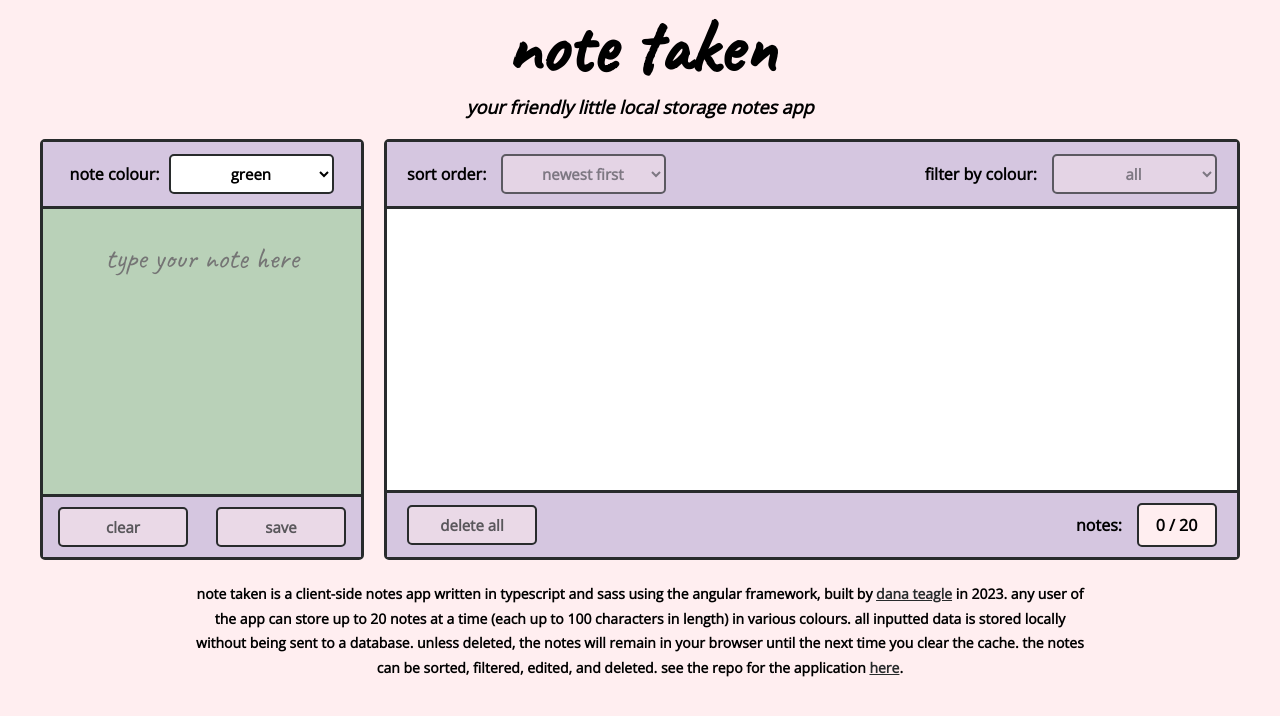
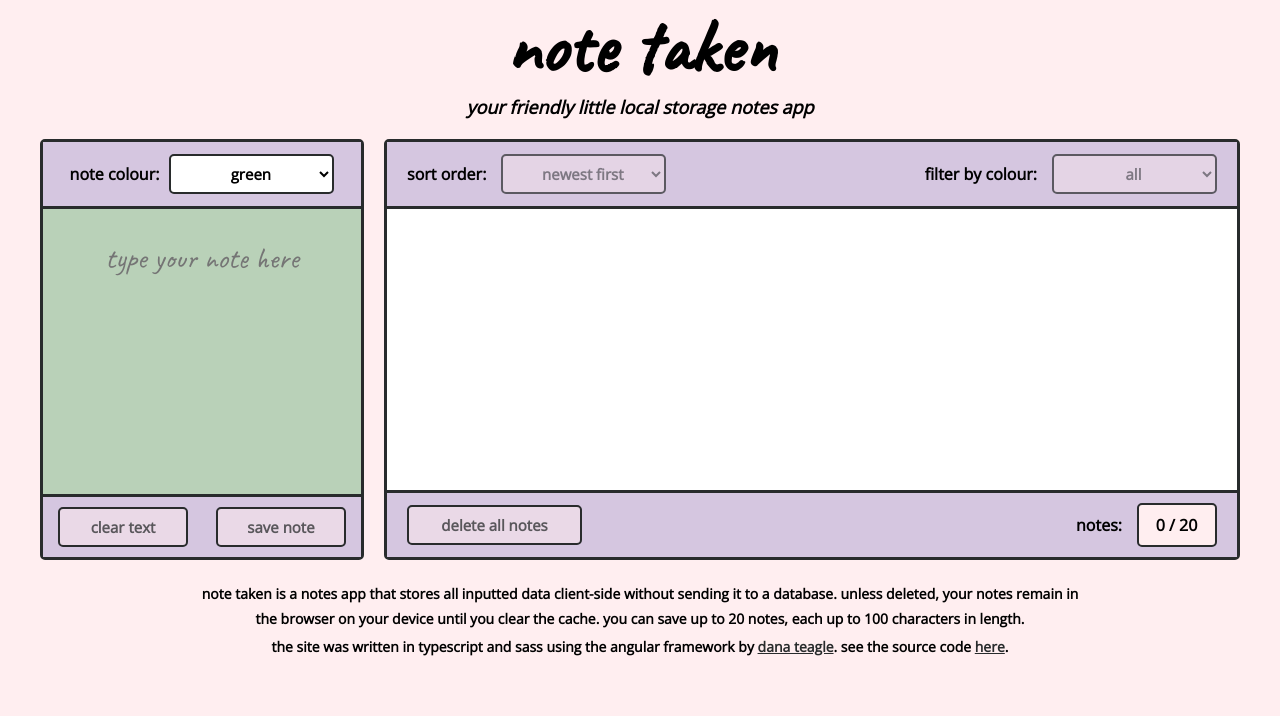
Before and after one commit to torontopubliclibra/note-taken, an Angular app: page / in a window 1280 px wide. Shown: the top 716 px of the page. Built offline with nearby package versions, Linux system fonts and the light colour scheme.

Commit message:
refactor: minor style fixes and changes, and button text and about text improvements

```diff
--- a/src/app/app.component.html
+++ b/src/app/app.component.html
@@ -9,19 +9,19 @@
   <!-- mobile nav -->
   <nav>
     <button *ngIf="allNotes.length === 0 && mobileView !== 'info'" class="mobile-nav-link" disabled>
-      <p>Notebook (0)</p>
+      <p>View notes (0)</p>
     </button>
     <button  *ngIf="allNotes.length > 0 && mobileView === 'notepad'" class="mobile-nav-link" (click)="toggleMobileView('notebook')">
-      <p>Notebook ({{allNotes.length}})</p>
+      <p>View notes ({{allNotes.length}})</p>
     </button>
     <button  *ngIf="allNotes.length > 0 && mobileView === 'notebook'" class="mobile-nav-link" (click)="toggleMobileView('notepad')">
-      <p>Notepad</p>
+      <p>Add note</p>
     </button>
     <button *ngIf="mobileView !== 'info'" class="mobile-nav-link about" (click)="toggleMobileView('info')">
-      <p>About</p>
+      <p>About the site</p>
     </button>
     <button *ngIf="mobileView === 'info'" class="mobile-nav-link about open" (click)="toggleMobileView('notepad')">
-      <p>Back to the app</p>
+      <p>Back to the site</p>
     </button>
   </nav>
 
@@ -49,11 +49,11 @@
 
       <!-- notepad save and clear buttons -->
       <div class="notepad-buttons">
-        <button *ngIf="inputtedText" (click)="saveNote($event)">Save</button>
-        <button *ngIf="!inputtedText" disabled>Save</button>
+        <button *ngIf="inputtedText" (click)="saveNote($event)">Save note</button>
+        <button *ngIf="!inputtedText" disabled>Save note</button>
 
-        <button *ngIf="inputtedText" (click)="clearText()">Clear</button>
-        <button *ngIf="!inputtedText" disabled>Clear</button>
+        <button *ngIf="inputtedText" (click)="clearText()">Clear text</button>
+        <button *ngIf="!inputtedText" disabled>Clear text</button>
       </div>
 
     </div>
@@ -124,8 +124,8 @@
           </div>
         </div>
 
-        <button *ngIf="filteredNotes.length > 0 && colorFilter === 'all'" (click)="deleteAll()">Delete all</button>
-        <button *ngIf="filteredNotes.length <= 0 || colorFilter !== 'all'" disabled>Delete all</button>
+        <button *ngIf="filteredNotes.length > 0 && colorFilter === 'all'" (click)="deleteAll()" class="deleteAll">Delete all notes</button>
+        <button *ngIf="filteredNotes.length <= 0 || colorFilter !== 'all'" class="deleteAll" disabled>Delete all notes</button>
       </div>
 
     </div>
@@ -135,7 +135,10 @@
   <!-- footer section -->
   <footer class="{{mobileView !== 'info' ? 'disabled' : ''}}">
     <p>
-      Note Taken is a client-side notes app written in Typescript and SASS using the Angular framework, built by <a href="https://danateagle.com">Dana Teagle</a> in 2023. Any user of the app can store up to 20 notes at a time (each up to 100 characters in length) in various colours. All inputted data is stored locally without being sent to a database. Unless deleted, the notes will remain in your browser until the next time you clear the cache. The notes can be sorted, filtered, edited, and deleted. See the repo for the application <a href="https://github.com/torontopubliclibra/note-taken">here</a>.
+      Note Taken is a notes app that stores all inputted data client-side without sending it to a database. Unless deleted, your notes remain in the browser on your device until you clear the cache. You can save up to 20 notes, each up to 100 characters in length.
+    </p>
+    <p>
+      The site was written in Typescript and SASS using the Angular framework by <a href="https://danateagle.com">Dana Teagle</a>. See the source code <a href="https://github.com/torontopubliclibra/note-taken">here</a>.
     </p>
   </footer>
 
--- a/src/app/app.component.scss
+++ b/src/app/app.component.scss
@@ -27,21 +27,19 @@ nav {
         gap: 20px;
 
         .mobile-nav-link {
-            width: 230px;
+            // width: 230px;
             height: 40px;
-            padding: 0;
-            margin: 0;
 
             p {
                 margin: 0;
             }
 
-            &.about {
-                width: 125px;
-                &.open {
-                    width: 250px;
-                }
-            }
+            // &.about {
+            //     width: 125px;
+            //     &.open {
+            //         width: 250px;
+            //     }
+            // }
         }
     }
 }
@@ -250,7 +248,7 @@ textarea {
     }
     // responsive to tablet
     @media only screen and (max-width: $tablet) {
-        width: calc(100% - 40px);
+        width: calc(100% - 36px);
         min-height: 60px;
         font-size: 40px;
         padding: 18px;
@@ -363,6 +361,10 @@ button {
     &.edit {
         left: 0;
     }
+
+    &.deleteAll {
+        width: 175px;
+    }
 }
 
 .notebook {
@@ -460,6 +462,7 @@ button {
         @media only screen and (max-width: $tablet) {
             .notes-remaining, button {
                 width: 50%;
+                max-width: 250px;
             }
         }
 
@@ -481,10 +484,23 @@ button {
             p {
                 margin-top: 0;
                 margin-bottom: 5px;
+                width: 100%;
+                max-width: 250px;
             }
             select {
                 width: 100%;
+                max-width: 250px;
             }
+        }
+    }
+
+    // responsive to tablet
+    @media only screen and (max-width: $tablet) {
+        .timeSort {
+            align-items: flex-start;
+        }
+        .colorFilter {
+            align-items: flex-end;
         }
     }
 
--- a/src/app/app.component.ts
+++ b/src/app/app.component.ts
@@ -41,13 +41,18 @@ export class AppComponent {
   // component class constructor
   constructor() {
 
-    // if there are local notes stored, parse the data and set the notes array
+    // if there are local notes stored, parse the data, save it to the notes array
     if (this.localNotes) {
       this.allNotes = JSON.parse(this.localNotes);
 
     // otherwise, set the notes array to empty
     } else {
       this.allNotes = [];
+    }
+
+    // if there are notes saved, set the default note color to the last one used
+    if (this.allNotes.length > 0) {
+      this.noteColor = this.allNotes[this.allNotes.length - 1].color;
     }
 
     // set the filtered notes to the notes array
@@ -154,8 +159,20 @@ export class AppComponent {
     // get the date and time info and format it
     let today = new Date();
     let day = today.getDate();
-    let monthNames = ["Jan", "Feb", "Mar", "Apr", "May", "June",
-  "July", "Aug", "Sept", "Oct", "Nov", "Dec"];
+    let monthNames = [
+      "Jan",
+      "Feb",
+      "Mar",
+      "Apr",
+      "May",
+      "June",
+      "July",
+      "Aug",
+      "Sept",
+      "Oct",
+      "Nov",
+      "Dec"
+    ];
     let month = monthNames[today.getMonth()];
     let year = String(today.getFullYear());
     let hour = "";
@@ -195,7 +212,7 @@ export class AppComponent {
     } else if (this.inputtedText === "" || this.inputtedText == "\n") {
 
       this.inputtedText = ``;
-      this.updatePlaceholder(`Note can't be empty`);
+      this.updatePlaceholder(`Note can't be blank`);
 
     // otherwise
     } else {
```
Also changed, not shown: 1 other file (tests, documents, lock files or other folders).
